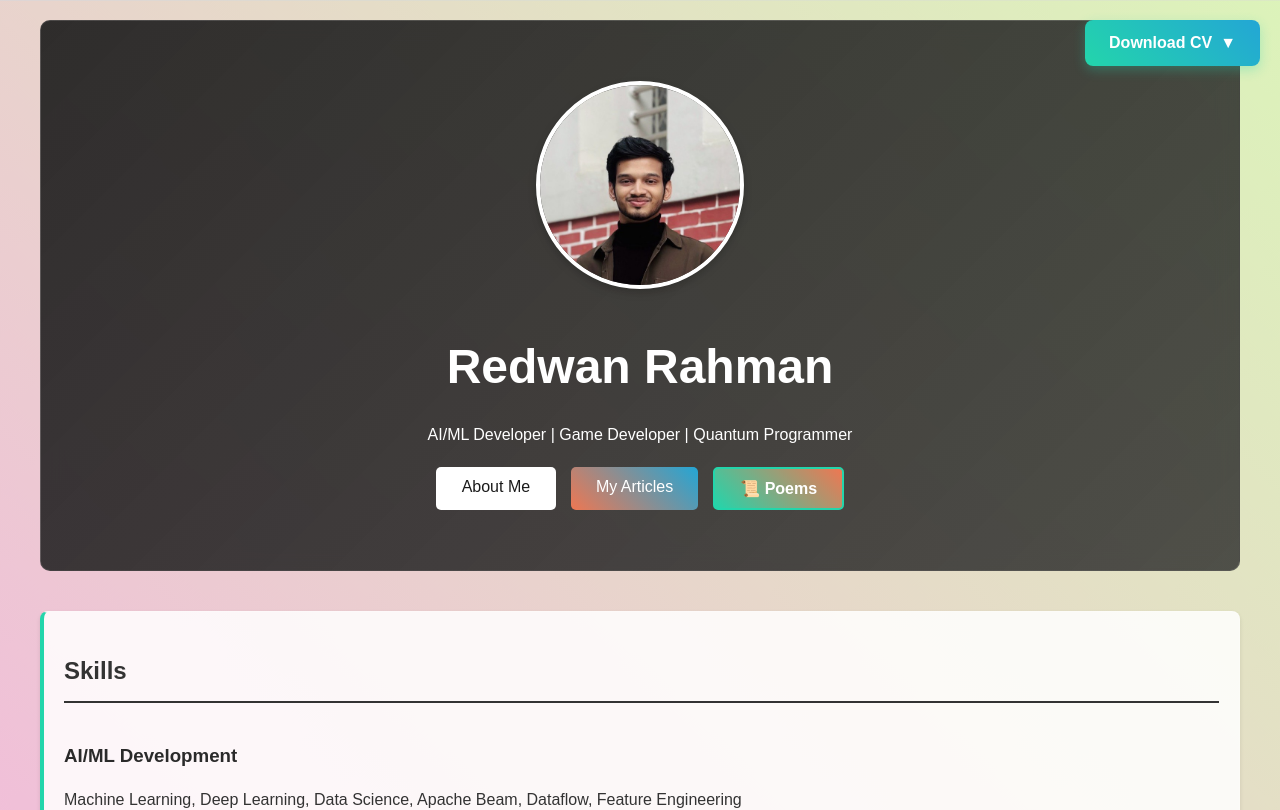
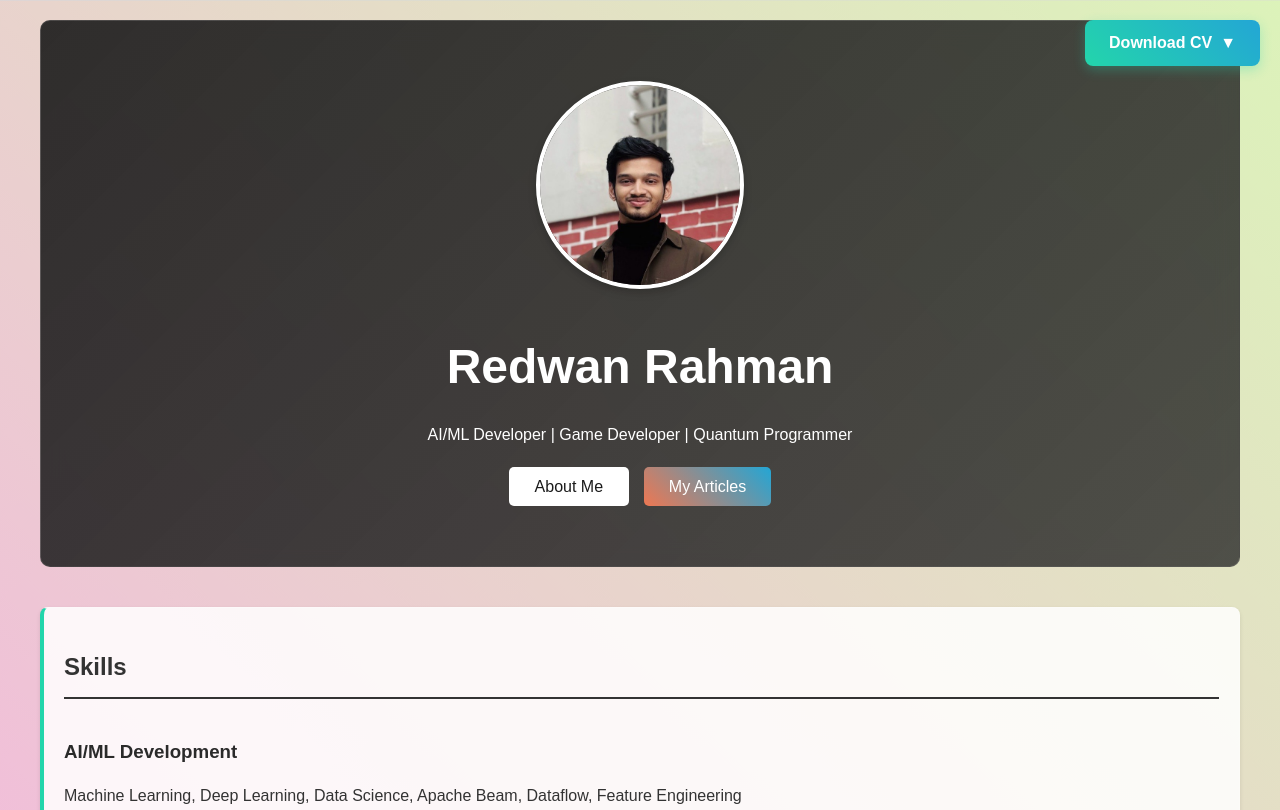
Before and after one commit to Red1-Rahman/Redwan-Rahman-Portfolio, a React (Create React App) app: page / in a window 1280 px wide. Shown: the top 810 px of the page. Built offline with nearby package versions, Linux system fonts and the light colour scheme.

Commit message:
removed poem button App.tsx

```diff
--- a/src/App.tsx
+++ b/src/App.tsx
@@ -131,7 +131,6 @@ function MainContent() {
         <div className="hero-buttons">
           <Link to="/about" className="about-button">About Me</Link>
           <Link to="/articles" className="articles-button">My Articles</Link>
-          <Link to="/poems" className="poems-button">📜 Poems</Link>
         </div>
       </header>
 
```
